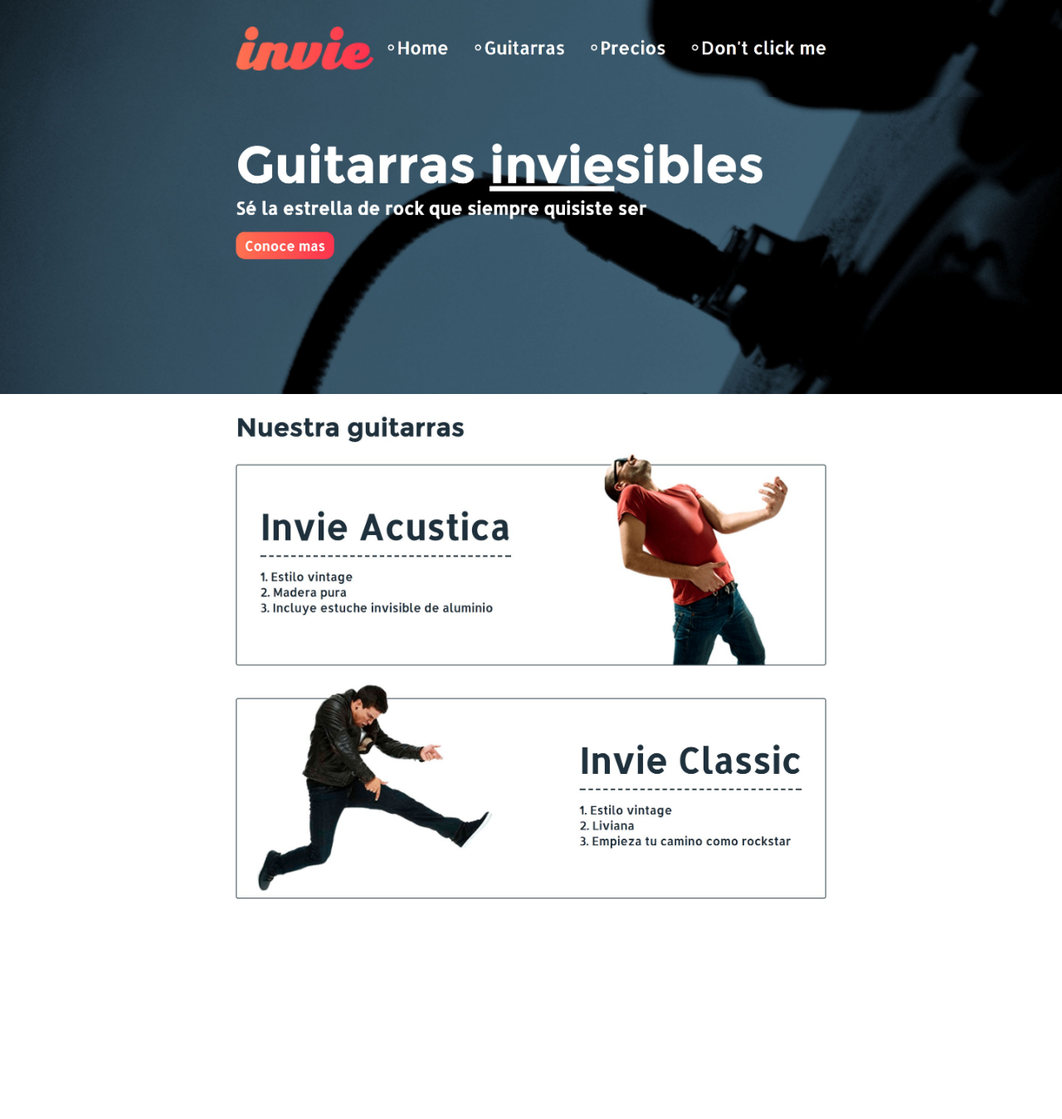
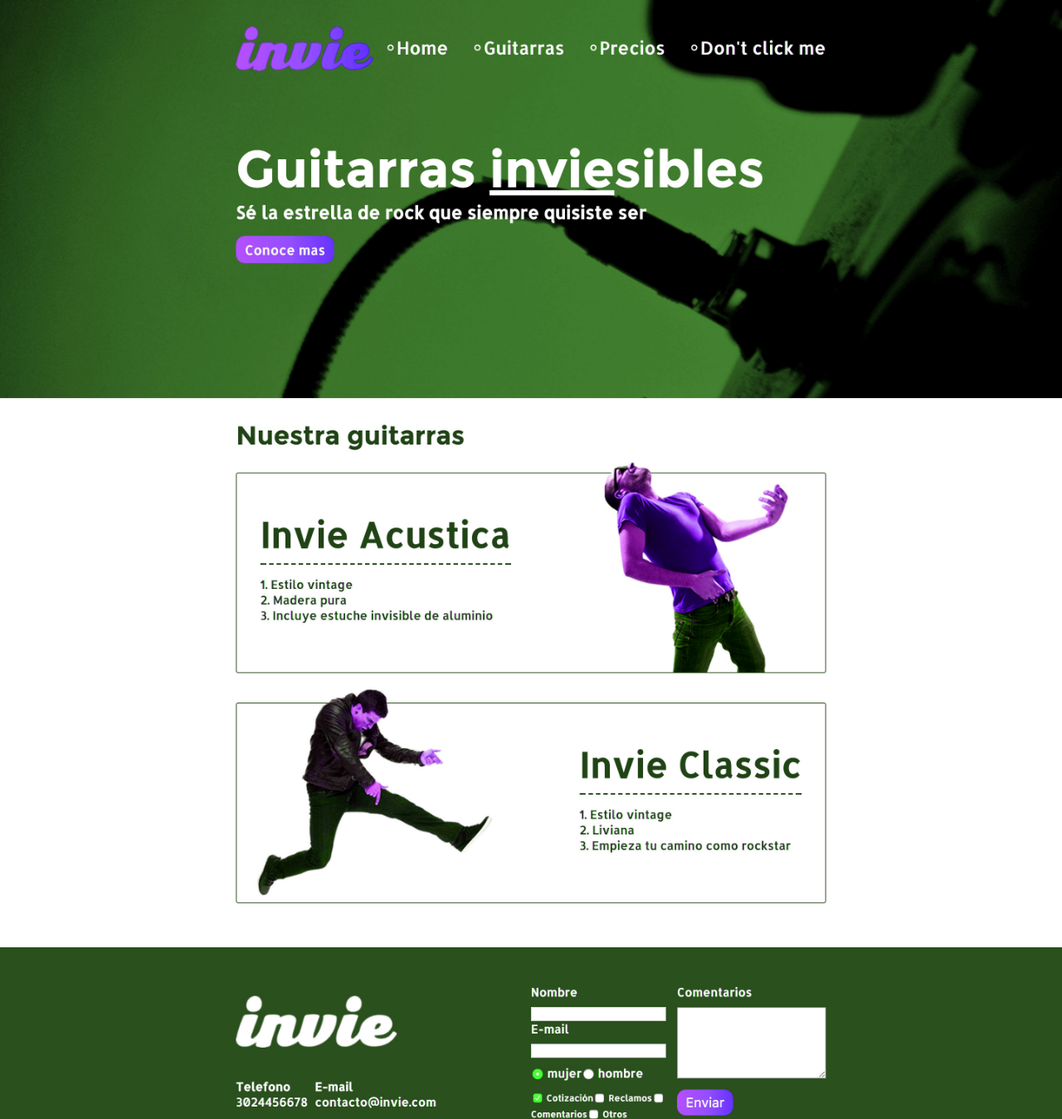
Before and after one commit to SergeEspinoza/invie-github, a plain HTML site: page index.html in a window 1280 px wide. Shown: the whole page at 83% size. Before the commit the page ends 1129 px from the top, so only its background shows below. Drawn offline with Linux system fonts and the light colour scheme.

Commit message:
nueva version verde

```diff
--- a/index.html
+++ b/index.html
@@ -6,6 +6,7 @@
     <style media="screen">
       body{
         margin: 0;
+
       }
       img{
         max-width: 100%;
@@ -14,9 +15,6 @@
     </style>
   </head>
   <body>
-<img src="imginvie/header.jpg" alt="">
-<img src="imginvie/hero.jpg" alt="">
-<img src="imginvie/acustica.jpg" alt="">
-<img src="imginvie/clasica.jpg" alt="">
+<img src="imginvie/nuevaversion.jpg" alt="">
   </body>
 </html>
```
Also changed, not shown: imginvie/nuevaversion.jpg (added).
